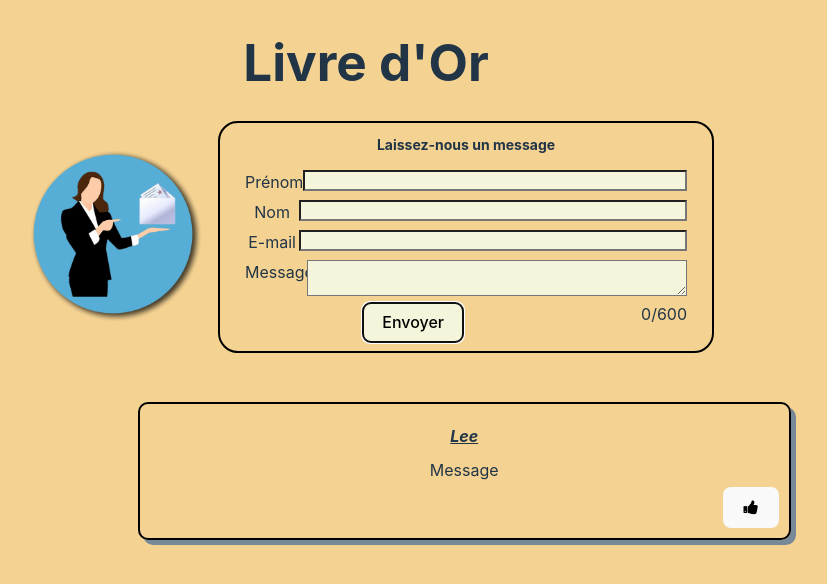
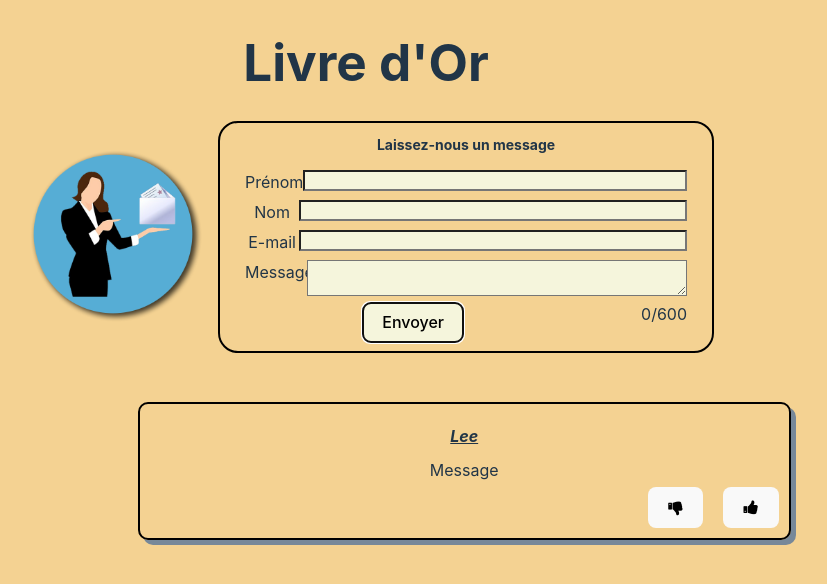
Before and after one commit to Leerlandais/react-msg, a React (Vite) app: page / in a window 1280 px wide. Both pictures are taken after a click on the button "Envoyer". Shown: the top 584 px of the page, without its empty margins (274-1101 px from the left). Built offline with nearby package versions, Linux system fonts and the light colour scheme.

Commit message:
made buttons adaptable and added like/unlike

```diff
--- a/src/App.css
+++ b/src/App.css
@@ -152,8 +152,9 @@ h4 {
   text-align: center;
 }
 
-.like-button {
+.opinion-button {
   float: right;
+  margin-left: 20px;
 }
 
 @media screen and (min-width: 480px) and (max-width: 960px) {
--- a/src/App.jsx
+++ b/src/App.jsx
@@ -13,7 +13,7 @@ function App() {
             if (storedMessages == null) return [];
             return JSON.parse(storedMessages);
     })
-
+    // Any changes cause this to be run, saving everything to LS
     useEffect(() =>{
         localStorage.setItem("messages", JSON.stringify(messages));
     },[messages])
--- a/src/components/LikeButton.jsx
+++ /dev/null
@@ -1,10 +0,0 @@
-
-export default function LikeButton() {
-    return (
-        <>
-            <button className="like-button">
-                <i className="fa fa-thumbs-up"></i>
-            </button>
-        </>
-    )
-}
--- a/src/components/MessageList.jsx
+++ b/src/components/MessageList.jsx
@@ -1,5 +1,5 @@
 import PropTypes from "prop-types";
-import LikeButton from "./LikeButton.jsx";
+import OpinionButton from "./OpinionButton.jsx";
 
 export default function MessageList({id, firstname, surname, email, text}) {
     return (
@@ -8,7 +8,8 @@ export default function MessageList({id, firstname, surname, email, text}) {
             <h4><span className="italic" title={email}>{firstname} {surname}</span>
             </h4>
             <p>{text}</p>
-            <LikeButton />
+            <OpinionButton className="fa fa-thumbs-up" />
+            <OpinionButton className="fa fa-thumbs-down" />
         </div>
     )
 }
--- /dev/null
+++ b/src/components/OpinionButton.jsx
@@ -0,0 +1,10 @@
+
+export default function OpinionButton({className}) {
+    return (
+        <>
+            <button className="opinion-button">
+                <i className={className}></i>
+            </button>
+        </>
+    )
+}
```
